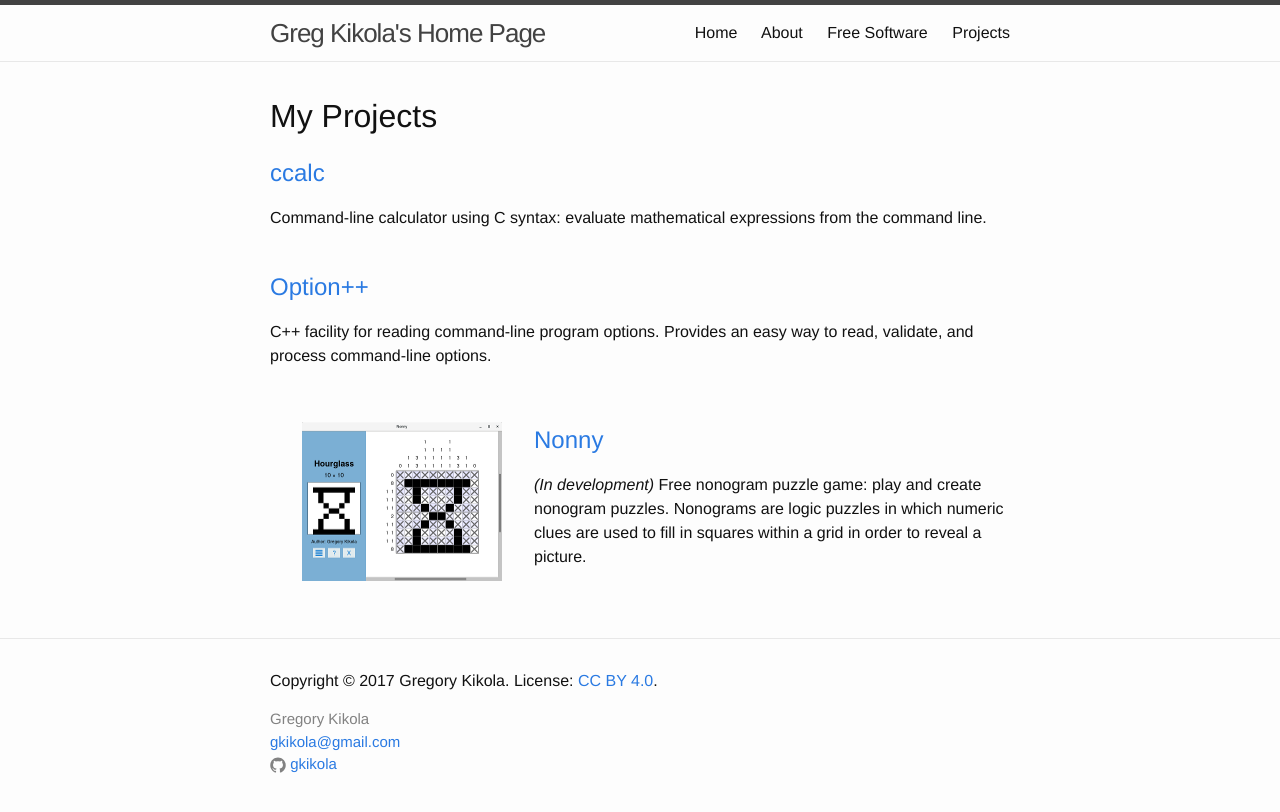
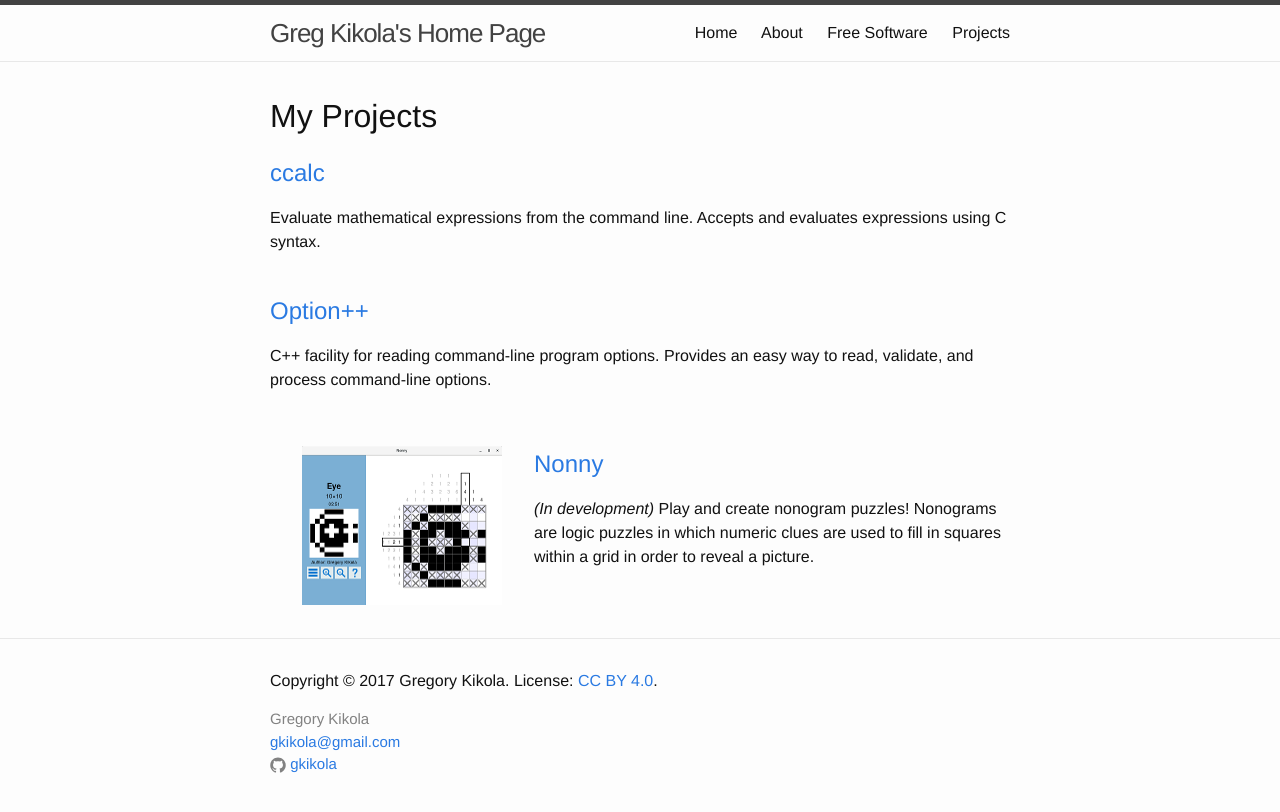
Before and after one commit to gkikola/gkikola.github.io, a Jekyll site: the page built from projects/index.html, in a window 1280 px wide. Shown: the top 812 px of the page. Built offline with Jekyll 4.4.1, drawn with Linux system fonts in a browser that asks for light colours.

Commit message:
Replace Nonny screenshot on projects page and update descriptions

```diff
--- a/projects/index.html
+++ b/projects/index.html
@@ -8,8 +8,8 @@ description: List of Greg Kikola's software projects.
   <h2><a href="/projects/ccalc/" title="ccalc">
       ccalc
   </a></h2>
-  <p>Command-line calculator using C syntax: evaluate mathematical expressions
-    from the command line.</p><br>
+  <p>Evaluate mathematical expressions from the command line.
+  Accepts and evaluates expressions using C syntax.</p><br>
   <h2><a href="/optionpp/" title="Option++">Option++</a></h2>
   <p>C++ facility for reading command-line program options. Provides
   an easy way to read, validate, and process command-line options.</p><br>
@@ -17,8 +17,8 @@ description: List of Greg Kikola's software projects.
       <img src="/images/nonny.png" alt="Nonny" class="padded-img">
       Nonny
   </a></h2></p>
-  <p><i>(In development)</i> Free nonogram puzzle game: play and create
-    nonogram puzzles. Nonograms are logic puzzles in which numeric clues are
+  <p><i>(In development)</i> Play and create
+    nonogram puzzles! Nonograms are logic puzzles in which numeric clues are
     used to fill in squares within a grid in order to reveal a picture.</p><br>
   <!--<p style="clear: left;"><h2><a href="https://github.com/gkikola/luatank" title="LuaTank">
       <img src="/images/luatank.png" alt="LuaTank" class="padded-img">
```
Also changed, not shown: images/nonny.png.
